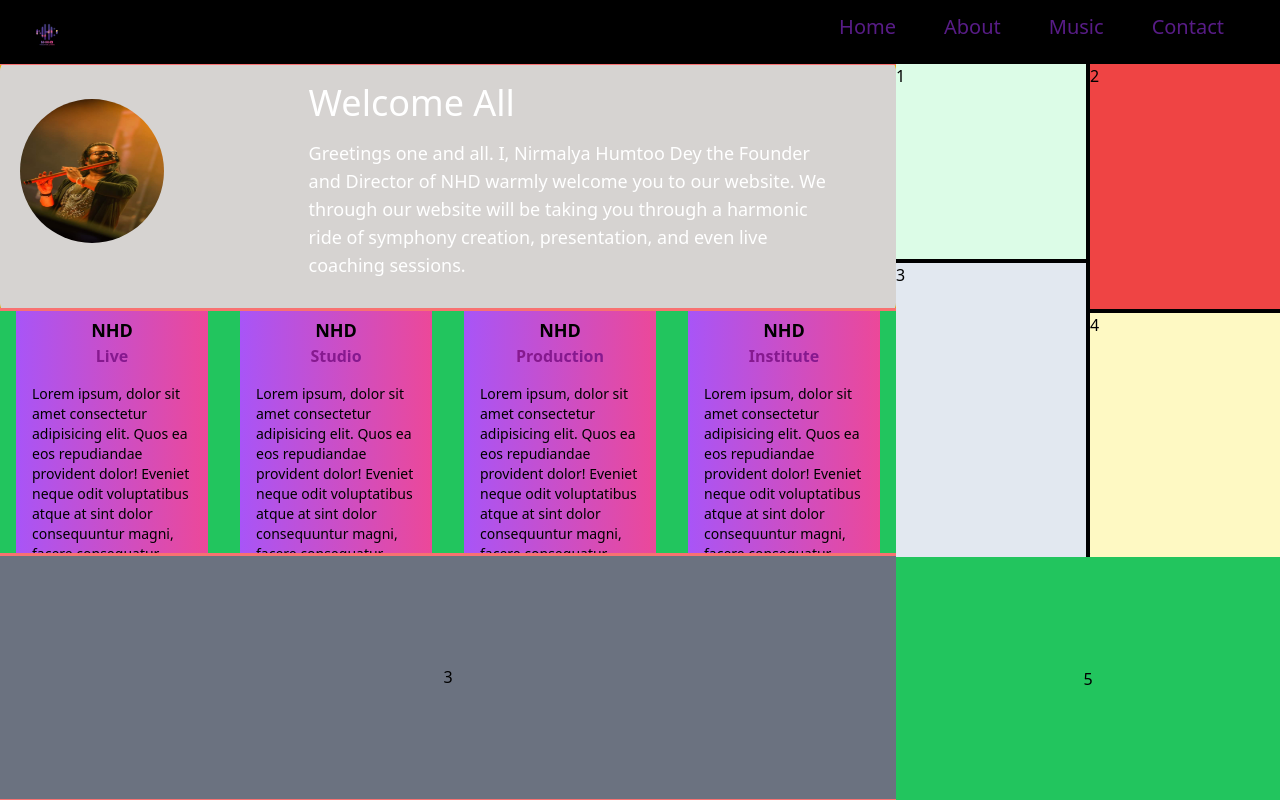
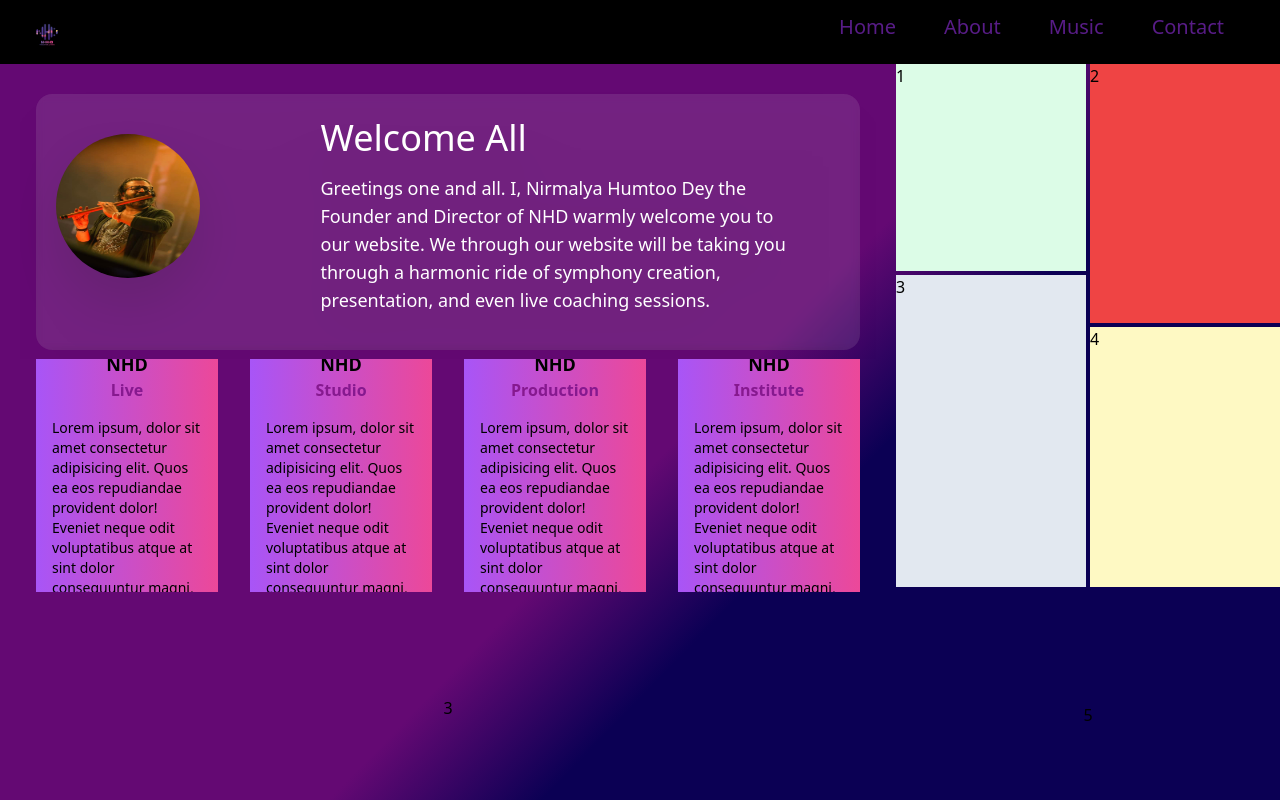
Before and after one commit to NHD-Production/NHD-Web, a Next.js app: page / in a window 1280 px wide. Built offline with nearby package versions, Linux system fonts and the light colour scheme; grey boxes are pictures that could not be loaded.

Commit message:
Merge branch 'develop' of https://github.com/NHD-Production/NHD-Web into td/navbar

```diff
--- a/src/app/About/page.jsx
+++ b/src/app/About/page.jsx
@@ -1,4 +1,5 @@
 'use client'
+import ZigBox from '@/components/ZigBox';
 import { GlobalContext } from '@/context/Globalcontext';
 import React from 'react'
 import { useContext } from 'react';
@@ -7,8 +8,7 @@ function About() {
   const [Themecolor,setThemecolor] = theme;
   return (
     <div>
-      About Page
-Theme ({Themecolor})
+       <ZigBox/>
     </div>
   )
 }
--- a/src/app/globals.css
+++ b/src/app/globals.css
@@ -4,3 +4,7 @@
 html {
     font-size: 16px;
 }
+body{
+    background: linear-gradient(134deg, #640973 53.65%, #0B0054 64.06%);
+
+}
--- a/src/app/page.jsx
+++ b/src/app/page.jsx
@@ -10,17 +10,17 @@ function Home() {
     const {theme} = useContext(GlobalContext)
     const [Themecolor,setThemecolor] = theme;
   return (
-    <div className='grid sm:grid-cols-10  bg-blue-500 h-[100%] overflow-y-auto sm:overflow-hidden'>
-     <div className='bg-red-400 col-span-10 sm:col-span-7 flex flex-col justify-around'>
-      <div className="h-[33%] bg-yellow-500 overflow-hidden flex justify-center items-center">
+    <div className='grid sm:grid-cols-10  h-[100%] overflow-y-auto sm:overflow-hidden'>
+     <div className=' col-span-10 sm:col-span-7 flex flex-col justify-around p-5'>
+      <div className="h-[33] overflow-hidden flex justify-center items-center p-4">
         <Welcome/>
       </div>
-      <div className="h-[33%] bg-green-500 overflow-hidden flex justify-center items-center"><Nhd_section/></div>
-      <div className="h-[33%] bg-gray-500 overflow-hidden flex justify-center items-center">3</div>
+      <div className="h-[33%]  overflow-hidden flex justify-center items-center"><Nhd_section/></div>
+      <div className="h-[33%]  overflow-hidden flex justify-center items-center">3</div>
      </div>
-     <div className='bg-black col-span-10 sm:col-span-3 flex flex-col justify-between '>
+     <div className=' col-span-10 sm:col-span-3 flex flex-col justify-between '>
       <div className="h-[67%] overflow-hidden flex justify-center items-center"><Nhd_gallery/></div>
-      <div className="h-[33%] bg-green-500 overflow-hidden flex justify-center items-center">5</div>
+      <div className="h-[33%]  overflow-hidden flex justify-center items-center">5</div>
      </div>
     </div>
   )
--- a/src/components/Nhd_gallery.jsx
+++ b/src/components/Nhd_gallery.jsx
@@ -4,16 +4,16 @@ function Nhd_gallery() {
 
   return (
     <div className="grid grid-cols-2 grid-rows-10 gap-1 h-full w-full">
-      <div className=" row-span-4 bg-green-100 cursor-pointer hover:scale-125 transform transition-transform duration-100 ">
+      <div className=" row-span-4 bg-green-100 cursor-pointer  ">
         1
       </div>
-      <div className="row-span-5 bg-red-500 cursor-pointer hover:scale-125 transform transition-transform duration-300">
+      <div className="row-span-5 bg-red-500 cursor-pointer ">
         2
       </div>
-      <div className= "row-span-6 bg-slate-200 cursor-pointer hover:scale-125 transform transition-transform duration-300">
+      <div className= "row-span-6 bg-slate-200 cursor-pointer ">
         3
       </div>
-      <div className="row-span-5 bg-yellow-100 cursor-pointer hover:scale-125 transform transition-transform duration-300">
+      <div className="row-span-5 bg-yellow-100 cursor-pointer ">
         4
         </div>
     </div>
--- a/src/components/Welcome.jsx
+++ b/src/components/Welcome.jsx
@@ -3,7 +3,7 @@ import Image from 'next/image';
 import img from '@/assets/humtoo.jpeg';
 function Welcome(){
     return (
-     <div className='w-full bg-stone-300  rounded-xl drop-shadow-2xl'>
+     <div className='w-full backdrop-blur-sm bg-white/10 rounded-2xl drop-shadow-2xl '>
   <div className="flex  flex-col md:flex-row">
     <div className="md:w-1/3 flex justify-center md:justify-start">
       <Image src={img} className="h-36 w-36 rounded-full ml-5 mt-4 md:mt-10" alt="logo" />
```
